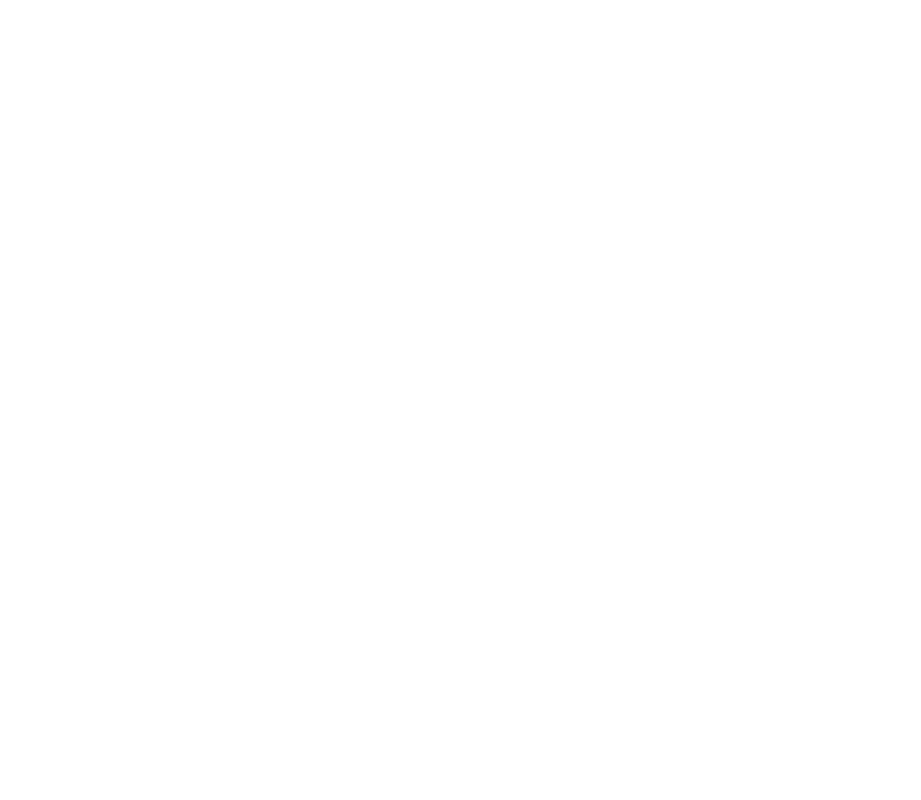
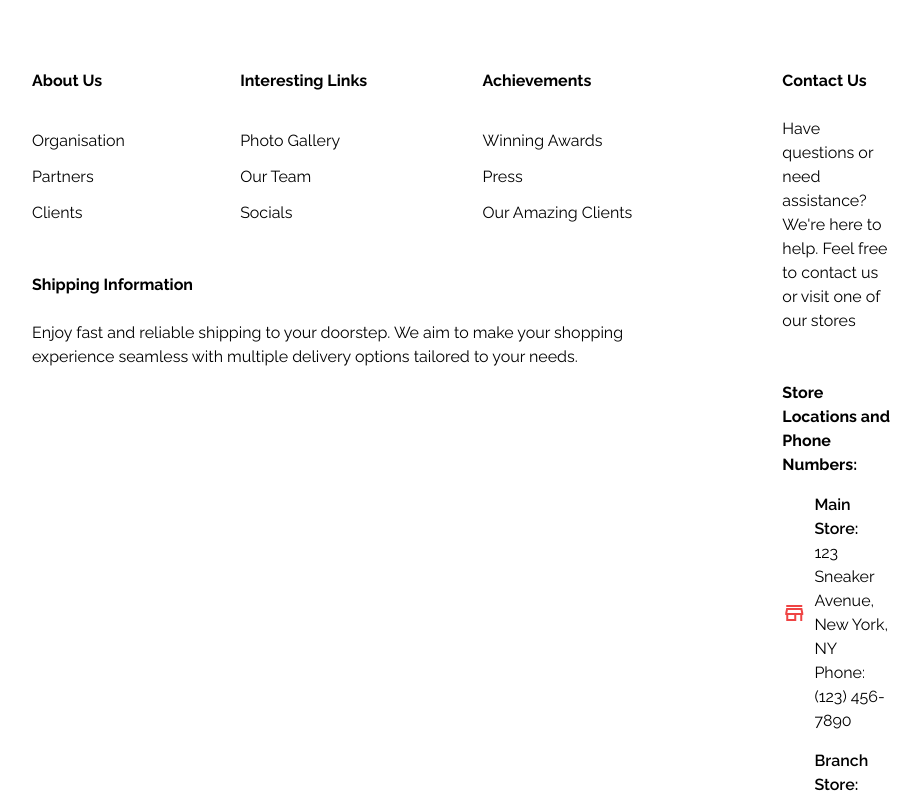
Before and after one commit to CopperyTexas/Shoe-store, an Angular app: page /home in a window 1280 px wide. Shown: the part 480-1280 px from the top of the page, without its empty margins (176-1097 px from the left). Before the commit the page ends 800 px from the top, so only its background shows below. Built offline with nearby package versions, Linux system fonts and the light colour scheme.

Commit message:
закончил footer

```diff
--- a/src/app/shared/components/footer/footer.component.html
+++ b/src/app/shared/components/footer/footer.component.html
@@ -1,5 +1,6 @@
-<div>
-  <div class="max-w-none h-48 bg-black px-52 py-10 -mx-52 font-text text-white">
+<section
+  class="max-w-none h-48 bg-black px-52 py-10 -mx-52 font-text text-white"
+>
   <h5 class="font-bold">Popular Today</h5>
   <ul class="flex items-center justify-between gap-5 my-4">
     <li class="flex items-center gap-4">
@@ -25,10 +26,7 @@
     </li>
     <li class="flex items-center gap-4">
       <figure>
-          <img
-            src="assets/images/footer/TrailMasterX.png"
-            alt="TrailMaster X"
-          />
+        <img src="assets/images/footer/TrailMasterX.png" alt="TrailMaster X" />
       </figure>
       <div>
         <h6 class="font-semibold">TrailMaster X</h6>
@@ -49,5 +47,62 @@
       </div>
     </li>
   </ul>
+</section>
+<section class="font-text flex justify-between py-28">
+  <div class="flex flex-col">
+    <ul class="w-4/5 flex justify-between mb-12">
+      <li class="flex flex-col gap-3">
+        <h6 class="font-bold mb-6">About Us</h6>
+        <a href="" class="hover:text-red-500">Organisation</a>
+        <a href="" class="hover:text-red-500">Partners</a>
+        <a href="" class="hover:text-red-500">Clients</a>
+      </li>
+      <li class="flex flex-col gap-3">
+        <h6 class="font-bold mb-6">Interesting Links</h6>
+        <a href="" class="hover:text-red-500">Photo Gallery</a>
+        <a href="" class="hover:text-red-500">Our Team</a>
+        <a href="" class="hover:text-red-500">Socials</a>
+      </li>
+      <li class="flex flex-col gap-3">
+        <h6 class="font-bold mb-6">Achievements</h6>
+        <a href="" class="hover:text-red-500">Winning Awards</a>
+        <a href="" class="hover:text-red-500">Press</a>
+        <a href="" class="hover:text-red-500">Our Amazing Clients</a>
+      </li>
+    </ul>
+    <div class="w-4/5">
+      <h6 class="font-bold mb-6">Shipping Information</h6>
+      <p>
+        Enjoy fast and reliable shipping to your doorstep. We aim to make your
+        shopping experience seamless with multiple delivery options tailored to
+        your needs.
+      </p>
     </div>
   </div>
+  <div class="w-1/5">
+    <h6 class="font-bold mb-6">Contact Us</h6>
+    <p class="mb-12">
+      Have questions or need assistance? We're here to help. Feel free to
+      contact us or visit one of our stores
+    </p>
+    <h6 class="font-bold mb-4">Store Locations and Phone Numbers:</h6>
+    <ul>
+      <li class="flex gap-2 items-center mb-4">
+        <span class="material-symbols-outlined text-red-500">store</span>
+        <div>
+          <h6 class="font-semibold">Main Store:</h6>
+          <p>123 Sneaker Avenue, New York, NY</p>
+          <p>Phone: (123) 456-7890</p>
+        </div>
+      </li>
+      <li class="flex gap-2 items-center">
+        <span class="material-symbols-outlined text-red-500">store</span>
+        <div>
+          <h6 class="font-semibold">Branch Store:</h6>
+          <p>456 Sport Street, Los Angeles, CA</p>
+          <p>Phone: (987) 654-3210</p>
+        </div>
+      </li>
+    </ul>
+  </div>
+</section>
--- a/src/index.html
+++ b/src/index.html
@@ -7,6 +7,10 @@
     <meta name="viewport" content="width=device-width, initial-scale=1" />
     <link rel="icon" type="image/x-icon" href="favicon.ico" />
     <link rel="preload" href="assets/images/logo/logo.svg" as="image" />
+    <link
+      rel="stylesheet"
+      href="https://fonts.googleapis.com/css2?family=Material+Symbols+Outlined:opsz,wght,FILL,GRAD@20..48,100..700,0..1,-50..200&icon_names=store"
+    />
   </head>
   <body class="px-52">
     <app-root></app-root>
```
Also changed, not shown: src/assets/icons/sprite.svg, src/assets/icons/store_24dp_F22735_FILL0_wght400_GRAD0_opsz24.svg (added). Lines whose indentation alone changed are shown as unchanged.
